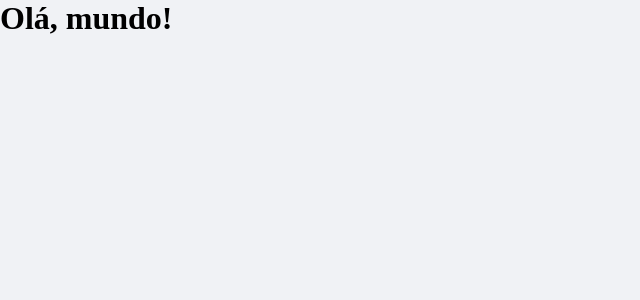
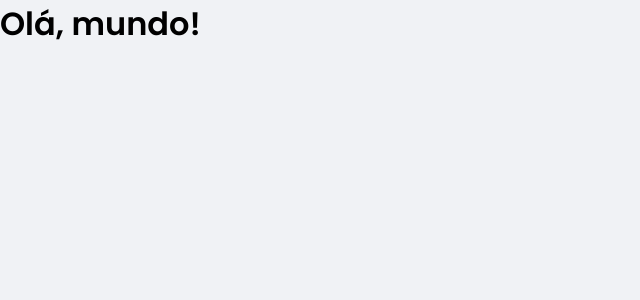
Before and after one commit to Anderson-Andre-P/the-money, a React (Create React App) app: page / in a window 1280 px wide. Shown: the top 300 px of the page, without its empty margins (0-640 px from the left). Built offline with nearby package versions, Linux system fonts and the light colour scheme.

Commit message:
feat: adicionando fontes

```diff
--- a/public/index.html
+++ b/public/index.html
@@ -1,10 +1,16 @@
 <!DOCTYPE html>
 <html lang="en">
   <head>
+
+    <link rel="preconnect" href="https://fonts.googleapis.com">
+    <link rel="preconnect" href="https://fonts.gstatic.com" crossorigin>
+
     <meta charset="utf-8" />
     <meta name="viewport" content="width=device-width, initial-scale=1" />
 
     <link rel="shortcut icon" href="./favicon.png" type="image/x-icon">
+
+    <link href="https://fonts.googleapis.com/css2?family=Poppins:wght@400;600&display=swap" rel="stylesheet">
 
     <title>The Money</title>
   </head>
--- a/src/styles/global.ts
+++ b/src/styles/global.ts
@@ -33,6 +33,15 @@
         -webkit-font-smoothing: antialiased;
     }
 
+    body, input, text-area, button {
+        font-family: 'Poppins', sans-serif;
+        font-weight: 400;
+    }
+
+    h1, h2, h3, h4, h5, h6, strong {
+        font-weight: 600;
+    }
+
     button {
         cursor: pointer;
     }
```
